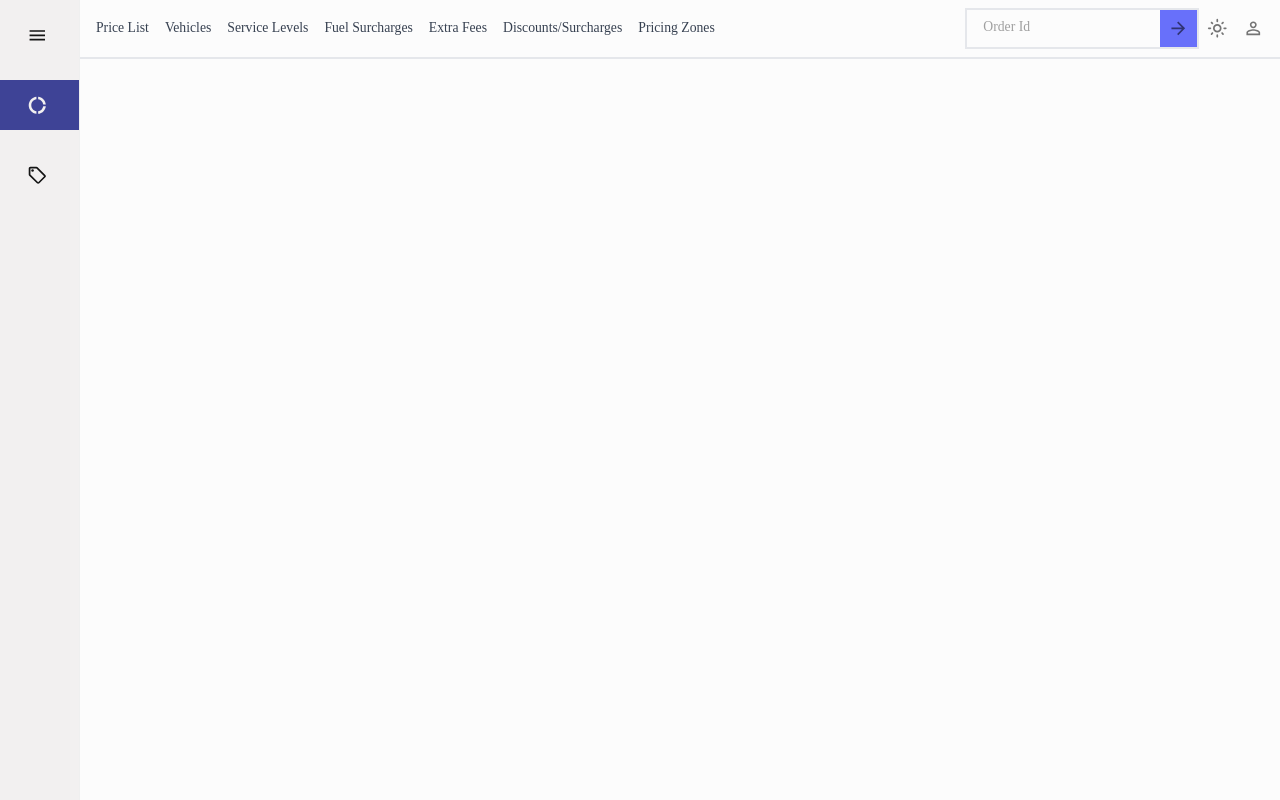
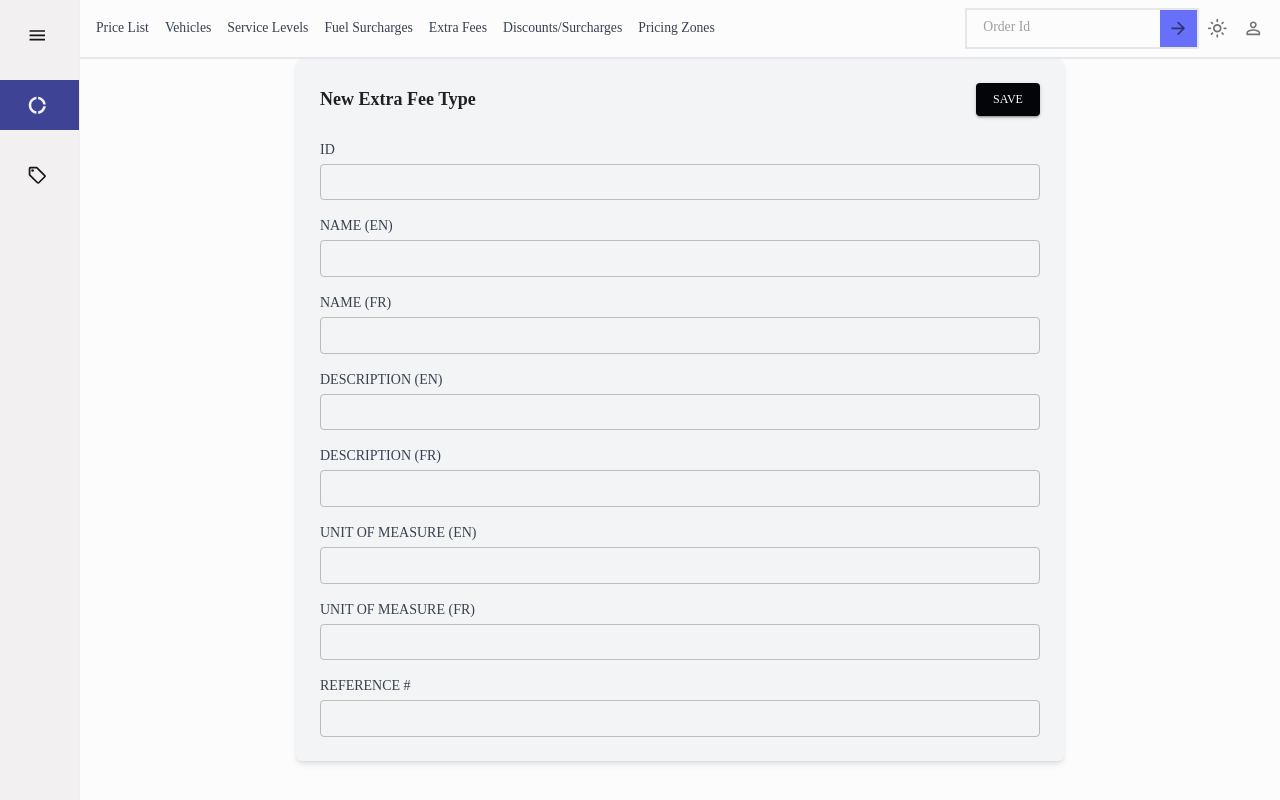
Before and after one commit to geekyvinayak/courier-backoffice, a React (Create React App) app: page /pricelist/extrafees/create in a window 1280 px wide. Built offline with nearby package versions, Linux system fonts and the light colour scheme.

Commit message:
addred the extra fees list and create

```diff
--- a/src/App.js
+++ b/src/App.js
@@ -8,6 +8,8 @@ import NewPrice from "./tabs/priceListTab/priceList/newPrice";
 import PriceList from "./tabs/priceListTab/priceList/priceList";
 import { ExtraFeesSchedule } from "./tabs/priceListTab/extraFeesSchedule/extraFeesSchedule";
 import CreateExtraFeesSchedule from "./tabs/priceListTab/extraFeesSchedule/createExtraFeesSchedule";
+import { ExtraFees } from "./tabs/priceListTab/extraFees/extraFees";
+import ExtraFeesCreate from "./tabs/priceListTab/extraFees/extraFeesCreate";
 
 
 function App() {
@@ -28,6 +30,8 @@ function App() {
         <Route path="/pricelist/create" element={<NewPrice />} />
         <Route path="/pricelist/extrafeesschedule" element={<ExtraFeesSchedule />} />
         <Route path="/pricelist/extrafeesschedule/create" element={<CreateExtraFeesSchedule />} />
+        <Route path="/pricelist/extrafees" element={<ExtraFees />} />
+        <Route path="/pricelist/extrafees/create" element={<ExtraFeesCreate />} />
       </Routes>
       </main>
     </div>
--- /dev/null
+++ b/src/tabs/priceListTab/extraFees/extraFees.jsx
@@ -0,0 +1,13 @@
+import React from 'react'
+import { Link } from 'react-router-dom'
+import ExtraFeesCreate from './extraFeesCreate'
+import ExtraFeesGrid from './extrsFeesGrid'
+
+export const ExtraFees = () => {
+  return (
+    <div>
+        <button><Link to={'/pricelist/extrafees/create'}>Add Extra Fees Type</Link></button>
+        <ExtraFeesGrid />
+    </div>
+  )
+}
--- /dev/null
+++ b/src/tabs/priceListTab/extraFees/extraFeesCreate.jsx
@@ -0,0 +1,85 @@
+import React from "react";
+import { useFormik } from "formik";
+import * as Yup from "yup";
+import TextField from "@mui/material/TextField";
+import Button from "@mui/material/Button";
+
+const ExtraFeesCreate = () => {
+  // Formik setup
+  const formik = useFormik({
+    initialValues: {
+      id: "",
+      nameEn: "",
+      nameFr: "",
+      descriptionEn: "",
+      descriptionFr: "",
+      unitOfMeasureEn: "",
+      unitOfMeasureFr: "",
+      reference: "",
+    },
+    validationSchema: Yup.object({
+      id: Yup.string().required("ID is required"),
+      nameEn: Yup.string().required("Name (EN) is required"),
+      nameFr: Yup.string().required("Name (FR) is required"),
+      descriptionEn: Yup.string().required("Description (EN) is required"),
+      descriptionFr: Yup.string().required("Description (FR) is required"),
+      unitOfMeasureEn: Yup.string().required("Unit of Measure (EN) is required"),
+      unitOfMeasureFr: Yup.string().required("Unit of Measure (FR) is required"),
+      reference: Yup.string().required("Reference is required"),
+    }),
+    onSubmit: (values) => {
+      console.log("Form values:", values);
+    },
+  });
+
+  return (
+    <div className="bg-gray-100 p-6 rounded-md max-w-3xl mx-auto shadow-md">
+      <div className="flex justify-between items-center mb-6">
+        <h1 className="text-lg font-bold">New Extra Fee Type</h1>
+        <Button
+          variant="contained"
+          onClick={formik.handleSubmit}
+          className="bg-blue-500"
+        >
+          Save
+        </Button>
+      </div>
+
+      <form onSubmit={formik.handleSubmit} className="space-y-4">
+        {[
+          { id: "id", label: "ID" },
+          { id: "nameEn", label: "NAME (EN)" },
+          { id: "nameFr", label: "NAME (FR)" },
+          { id: "descriptionEn", label: "DESCRIPTION (EN)" },
+          { id: "descriptionFr", label: "DESCRIPTION (FR)" },
+          { id: "unitOfMeasureEn", label: "UNIT OF MEASURE (EN)" },
+          { id: "unitOfMeasureFr", label: "UNIT OF MEASURE (FR)" },
+          { id: "reference", label: "REFERENCE #" },
+        ].map((field) => (
+          <div key={field.id}>
+            <label
+              htmlFor={field.id}
+              className="block text-sm font-medium text-gray-700 mb-1"
+            >
+              {field.label}
+            </label>
+            <TextField
+              id={field.id}
+              name={field.id}
+              variant="outlined"
+              fullWidth
+              size="small"
+              value={formik.values[field.id]}
+              onChange={formik.handleChange}
+              onBlur={formik.handleBlur}
+              error={formik.touched[field.id] && Boolean(formik.errors[field.id])}
+              helperText={formik.touched[field.id] && formik.errors[field.id]}
+            />
+          </div>
+        ))}
+      </form>
+    </div>
+  );
+};
+
+export default ExtraFeesCreate;
--- /dev/null
+++ b/src/tabs/priceListTab/extraFees/extrsFeesGrid.jsx
@@ -0,0 +1,48 @@
+import React from "react";
+import { DataGrid } from "@mui/x-data-grid";
+
+const rows = [
+  { id: 1, Id: "DAYOFF", nameEn: "Weekend", nameFr: "Fin de semaine", unitEn: "Each", unitFr: "Chaque", reference: "" },
+  { id: 2, Id: "DeliveryWaitTime", nameEn: "Delivery Wait Time", nameFr: "Attente à la livraison", unitEn: "min", unitFr: "min", reference: "" },
+  { id: 3, Id: "HOLIDAY", nameEn: "Holiday", nameFr: "Jour férié", unitEn: "Each", unitFr: "Chaque", reference: "" },
+  { id: 4, Id: "MILEAGE", nameEn: "Mileage", nameFr: "Kilométrage", unitEn: "km", unitFr: "km", reference: "" },
+  { id: 5, Id: "NumberOfPieces", nameEn: "Nb. of Pieces", nameFr: "Nbr. de pièces", unitEn: "item", unitFr: "item", reference: "" },
+  { id: 6, Id: "OFFHOURS", nameEn: "After Hours", nameFr: "Après heures", unitEn: "Each", unitFr: "Chaque", reference: "" },
+  { id: 7, Id: "PickupWaitTime", nameEn: "Pickup Wait Time", nameFr: "Attente au ramassage", unitEn: "min", unitFr: "min", reference: "" },
+  { id: 8, Id: "TIP", nameEn: "Tip", nameFr: "Pourboire", unitEn: "Each", unitFr: "Chaque", reference: "" },
+  { id: 9, Id: "TotalWeight", nameEn: "Weight", nameFr: "Poids", unitEn: "lbs", unitFr: "lbs", reference: "" },
+  { id: 10, Id: "5-tonTime", nameEn: "5-Ton extra time", nameFr: "5-ton time", unitEn: "Hrs", unitFr: "Hrs", reference: "" },
+];
+
+const columns = [
+  { field: "Id", headerName: "Id", flex: 1 },
+  { field: "nameEn", headerName: "Name (EN)", flex: 1.5 },
+  { field: "nameFr", headerName: "Name (FR)", flex: 1.5 },
+  { field: "unitEn", headerName: "Unit of Measure (EN)", flex: 1.5 },
+  { field: "unitFr", headerName: "Unit of Measure (FR)", flex: 1.5 },
+  { field: "reference", headerName: "Reference #", flex: 1 },
+];
+
+const ExtraFeesGrid = () => {
+  return (
+    <div className="mx-auto w-[80%]">
+      <div>
+        <DataGrid
+          rows={rows}
+          columns={columns}
+          disableColumnMenu
+          disableSelectionOnClick
+          initialState={{
+            pagination: {
+              paginationModel: {
+                pageSize: 10,
+              },
+            },
+          }}
+        />
+      </div>
+    </div>
+  );
+};
+
+export default ExtraFeesGrid;
```
